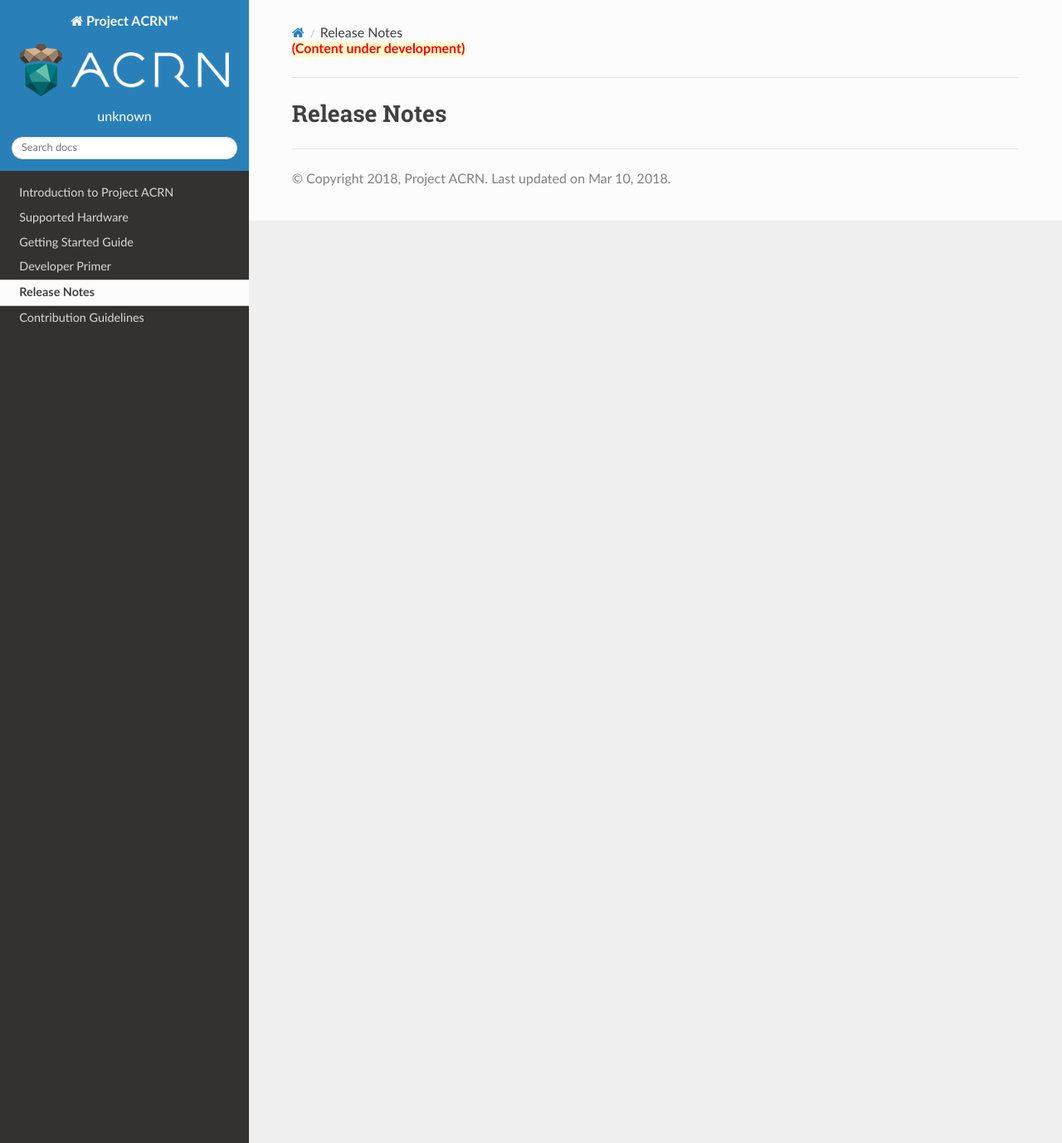
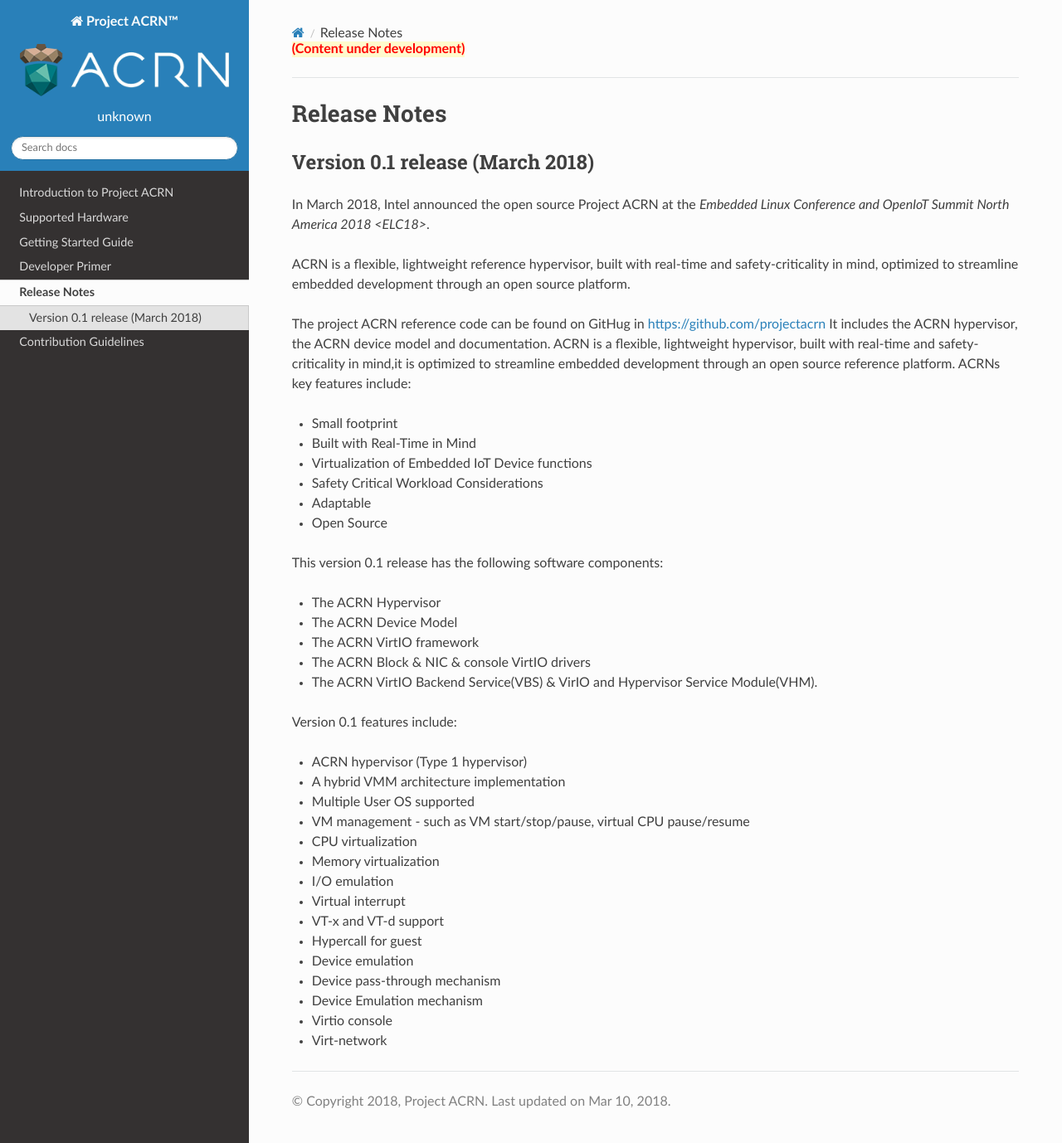
Before and after one commit to uaenalyh/first, a Sphinx documentation site: the page built from doc/release_notes.rst, in a window 1280 px wide and 1378 px high. Shown: the whole window at 83% size. Built offline with Sphinx 7.4.7 and the Read the Docs theme 2.0.0, drawn with Linux system fonts in a browser that asks for light colours; pages that are not in the unit, such as notebooks, are missing from menus.

Commit message:
doc: add 0.1 release notes
Initial version of 0.1 release notes, plus a CSS tweak for tables

Signed-off-by: David B. Kinder <david.b.kinder@intel.com>

```diff
--- a/doc/release_notes.rst
+++ b/doc/release_notes.rst
@@ -2,3 +2,58 @@
 
 Release Notes
 #############
+
+Version 0.1 release (March 2018)
+********************************
+
+In March 2018, Intel announced the open source Project ACRN at the
+`Embedded Linux Conference and OpenIoT Summit North America 2018
+<ELC18>`.
+
+.. _ELC18:
+   https://events.linuxfoundation.org/events/elc-openiot-north-america-2018/
+
+ACRN is a flexible, lightweight reference hypervisor, built with
+real-time and safety-criticality in mind, optimized to streamline
+embedded development through an open source platform.
+
+The project ACRN reference code can be found on GitHug in https://github.com/projectacrn
+It includes the ACRN hypervisor, the ACRN device model and
+documentation.
+ACRN is a flexible, lightweight hypervisor, built with real-time and
+safety-criticality in mind,it is optimized to streamline embedded
+development through an open source reference platform. ACRNs key
+features include:
+
+* Small footprint
+* Built with Real-Time in Mind
+* Virtualization of Embedded IoT Device functions
+* Safety Critical Workload Considerations
+* Adaptable
+* Open Source
+
+This version 0.1 release has the following software components:
+
+* The ACRN Hypervisor
+* The ACRN Device Model
+* The ACRN VirtIO framework
+* The ACRN Block & NIC & console VirtIO drivers
+* The ACRN VirtIO Backend Service(VBS) & VirIO and Hypervisor Service Module(VHM).
+
+Version 0.1 features include:
+
+* ACRN hypervisor (Type 1 hypervisor)
+* A hybrid VMM architecture implementation
+* Multiple User OS supported
+* VM management - such as VM start/stop/pause, virtual CPU pause/resume
+* CPU virtualization
+* Memory virtualization
+* I/O emulation
+* Virtual interrupt
+* VT-x and VT-d support
+* Hypercall for guest
+* Device emulation
+* Device pass-through mechanism
+* Device Emulation mechanism
+* Virtio console
+* Virt-network
--- a/doc/static/acrn-custom.css
+++ b/doc/static/acrn-custom.css
@@ -29,6 +29,10 @@
    content: ": ";
 }
 
+table.align-center {
+   display: table !important;
+}
+
 /*  make .. hlist:: tables fill the page */
 table.hlist {
     width: 95% !important;
```
